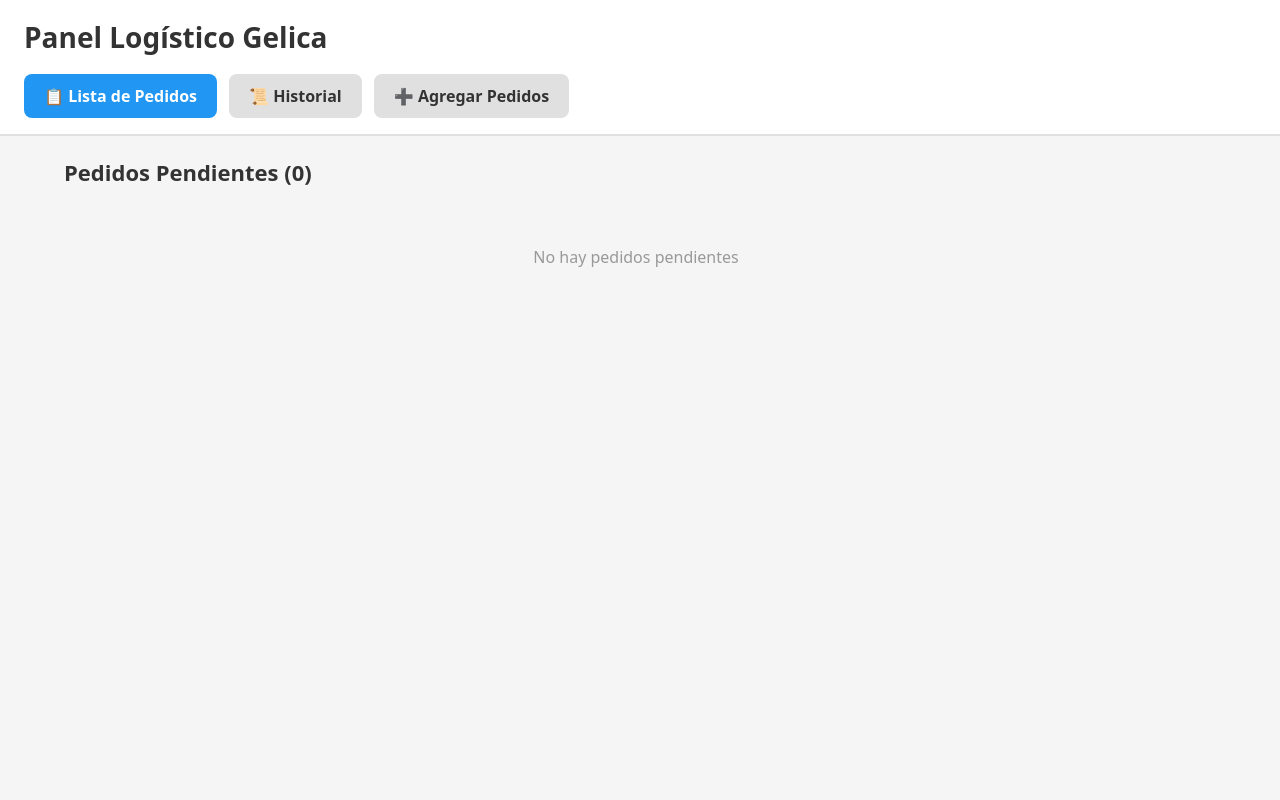
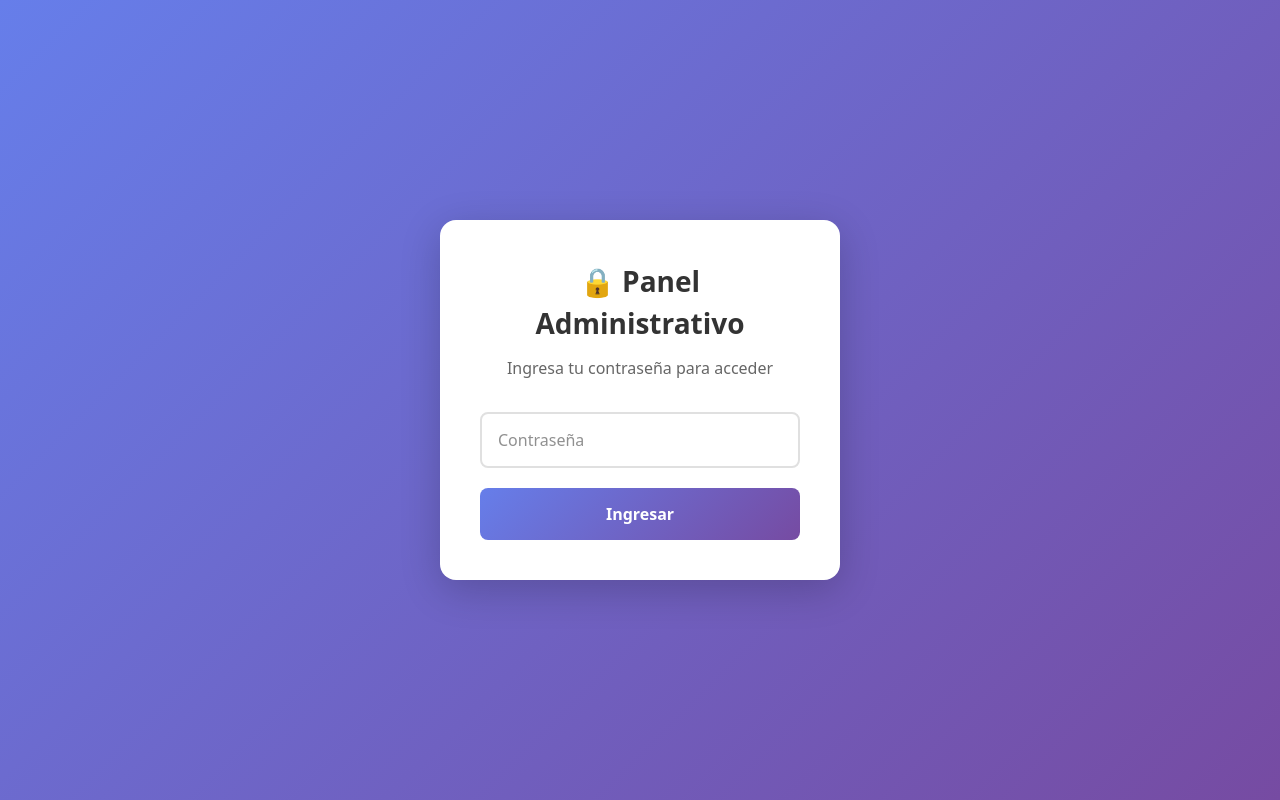
Before and after one commit to Lukat0n/gelica-logistica, a Next.js app: page / in a window 1280 px wide. Built offline with nearby package versions, Linux system fonts and the light colour scheme; no server answers; the database is empty.

Commit message:
Agregar login con contraseña y modal para vista previa de imágenes

```diff
--- a/app/page.tsx
+++ b/app/page.tsx
@@ -37,6 +37,11 @@ const coloresPorTipo = {
 }
 
 export default function PanelLogistica() {
+  // Estados de autenticación
+  const [autenticado, setAutenticado] = useState(false)
+  const [password, setPassword] = useState('')
+  const [imagenModal, setImagenModal] = useState<string | null>(null)
+
   // Estados principales
   const [vistaActual, setVistaActual] = useState<'lista' | 'historial' | 'formularios'>('lista')
   const [pedidos, setPedidos] = useState<Pedido[]>([])
@@ -283,7 +288,7 @@ export default function PanelLogistica() {
                 <div style={{ margin: '12px 0', display: 'flex', gap: 8, flexWrap: 'wrap' }}>
                   {p.foto_producto && (
                     <button
-                      onClick={() => window.open(p.foto_producto, '_blank')}
+                      onClick={() => setImagenModal(p.foto_producto)}
                       style={{
                         padding: '8px 16px',
                         borderRadius: 6,
@@ -300,7 +305,7 @@ export default function PanelLogistica() {
                   )}
                   {p.foto_etiqueta && (
                     <button
-                      onClick={() => window.open(p.foto_etiqueta, '_blank')}
+                      onClick={() => setImagenModal(p.foto_etiqueta)}
                       style={{
                         padding: '8px 16px',
                         borderRadius: 6,
@@ -391,8 +396,153 @@ export default function PanelLogistica() {
     fontSize: '14px'
   }
 
+  const handleLogin = (e: React.FormEvent) => {
+    e.preventDefault()
+    // Cambia esta contraseña por la que quieras
+    if (password === 'gelica2024') {
+      setAutenticado(true)
+      setPassword('')
+    } else {
+      alert('❌ Contraseña incorrecta')
+      setPassword('')
+    }
+  }
+
+  // Pantalla de login
+  if (!autenticado) {
+    return (
+      <div style={{
+        minHeight: '100vh',
+        background: 'linear-gradient(135deg, #667eea 0%, #764ba2 100%)',
+        display: 'flex',
+        alignItems: 'center',
+        justifyContent: 'center',
+        padding: '20px'
+      }}>
+        <div style={{
+          background: 'white',
+          borderRadius: 16,
+          padding: 40,
+          maxWidth: 400,
+          width: '100%',
+          boxShadow: '0 10px 40px rgba(0,0,0,0.2)'
+        }}>
+          <h1 style={{
+            fontSize: 28,
+            fontWeight: 'bold',
+            marginBottom: 12,
+            color: '#333',
+            textAlign: 'center'
+          }}>
+            🔒 Panel Administrativo
+          </h1>
+          <p style={{
+            textAlign: 'center',
+            color: '#666',
+            marginBottom: 32,
+            fontSize: 16
+          }}>
+            Ingresa tu contraseña para acceder
+          </p>
+
+          <form onSubmit={handleLogin}>
+            <input
+              type="password"
+              placeholder="Contraseña"
+              value={password}
+              onChange={(e) => setPassword(e.target.value)}
+              style={{
+                width: '100%',
+                padding: '14px 16px',
+                border: '2px solid #e0e0e0',
+                borderRadius: 8,
+                fontSize: 16,
+                marginBottom: 20,
+                outline: 'none'
+              }}
+              autoFocus
+            />
+            <button
+              type="submit"
+              style={{
+                width: '100%',
+                padding: '14px',
+                borderRadius: 8,
+                border: 'none',
+                background: 'linear-gradient(135deg, #667eea 0%, #764ba2 100%)',
+                color: 'white',
+                fontSize: 16,
+                fontWeight: 600,
+                cursor: 'pointer',
+              }}
+            >
+              Ingresar
+            </button>
+          </form>
+        </div>
+      </div>
+    )
+  }
+
   return (
     <div style={{ minHeight: '100vh', background: '#f5f5f5' }}>
+      {/* Modal para ver imágenes */}
+      {imagenModal && (
+        <div
+          onClick={() => setImagenModal(null)}
+          style={{
+            position: 'fixed',
+            top: 0,
+            left: 0,
+            right: 0,
+            bottom: 0,
+            background: 'rgba(0,0,0,0.9)',
+            zIndex: 9999,
+            display: 'flex',
+            alignItems: 'center',
+            justifyContent: 'center',
+            padding: 20,
+            cursor: 'pointer'
+          }}
+        >
+          <div style={{
+            position: 'relative',
+            maxWidth: '90%',
+            maxHeight: '90%'
+          }}>
+            <button
+              onClick={() => setImagenModal(null)}
+              style={{
+                position: 'absolute',
+                top: -40,
+                right: 0,
+                background: 'white',
+                border: 'none',
+                borderRadius: '50%',
+                width: 36,
+                height: 36,
+                fontSize: 20,
+                cursor: 'pointer',
+                fontWeight: 'bold'
+              }}
+            >
+              ✕
+            </button>
+            <img
+              src={imagenModal}
+              alt="Vista previa"
+              style={{
+                maxWidth: '100%',
+                maxHeight: '85vh',
+                borderRadius: 8,
+                objectFit: 'contain'
+              }}
+              onClick={(e) => e.stopPropagation()}
+            />
+          </div>
+        </div>
+      )}
+
       {/* Header con navegación */}
       <div style={{
         background: 'white',
```
